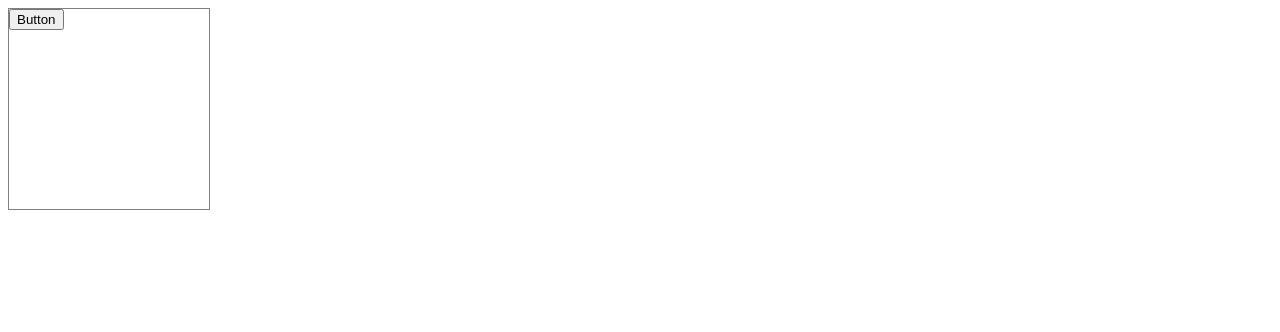
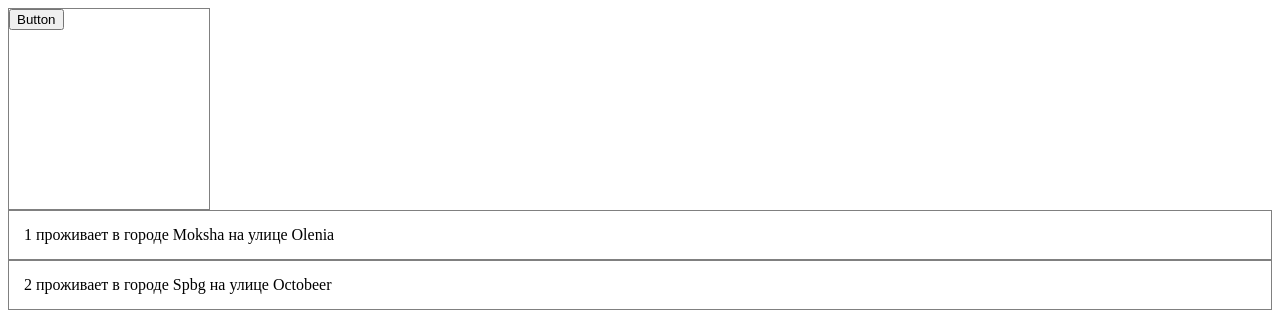
Before and after one commit to xdpiqbx/ulbi-tv, a React (Create React App) app: page / in a window 1280 px wide. Shown: the top 332 px of the page. Built offline with nearby package versions, Linux system fonts and the light colour scheme; the HTML template or start-up script is replaced by a standard one.

Commit message:
added component UserList + import types

```diff
--- a/src/App.tsx
+++ b/src/App.tsx
@@ -1,7 +1,23 @@
 import React from 'react';
 import Card, { CardVariant } from './Components/Card';
+import UserList from './Components/UserList';
+import { IUser } from './types/types';
 
 function App() {
+  const users: IUser[] = [
+    {
+      id: 1,
+      name: 'Ulbi',
+      email: 'ulbi@m.com',
+      address: { city: 'Moksha', street: 'Olenia', zipcode: '679 907' },
+    },
+    {
+      id: 2,
+      name: 'Tim',
+      email: 'tim@m.com',
+      address: { city: 'Spbg', street: 'Octobeer', zipcode: '687 907' },
+    },
+  ];
   return (
     <div>
       <Card
@@ -14,6 +30,7 @@ function App() {
       >
         <button>Button</button>
       </Card>
+      <UserList users={users} />
     </div>
   );
 }
--- /dev/null
+++ b/src/Components/UserList.tsx
@@ -0,0 +1,28 @@
+import React from 'react';
+import { IUser } from '../types/types';
+
+export interface UserListProps {
+  users: IUser[];
+}
+
+const UserList: React.FC<UserListProps> = ({ users }) => {
+  return (
+    <ul style={{ margin: 0, padding: 0 }}>
+      {users.map((user) => (
+        <li
+          key={user.id}
+          style={{
+            listStyle: 'none',
+            padding: '15px',
+            border: '1px solid gray',
+          }}
+        >
+          {user.id} проживает в городе {user.address.city} на улице{' '}
+          {user.address.street}
+        </li>
+      ))}
+    </ul>
+  );
+};
+
+export default UserList;
--- /dev/null
+++ b/src/types/types.tsx
@@ -0,0 +1,12 @@
+export interface iAddress {
+  street: string;
+  city: string;
+  zipcode: string;
+}
+
+export interface IUser {
+  id: number;
+  name: string;
+  email: string;
+  address: iAddress;
+}
```
